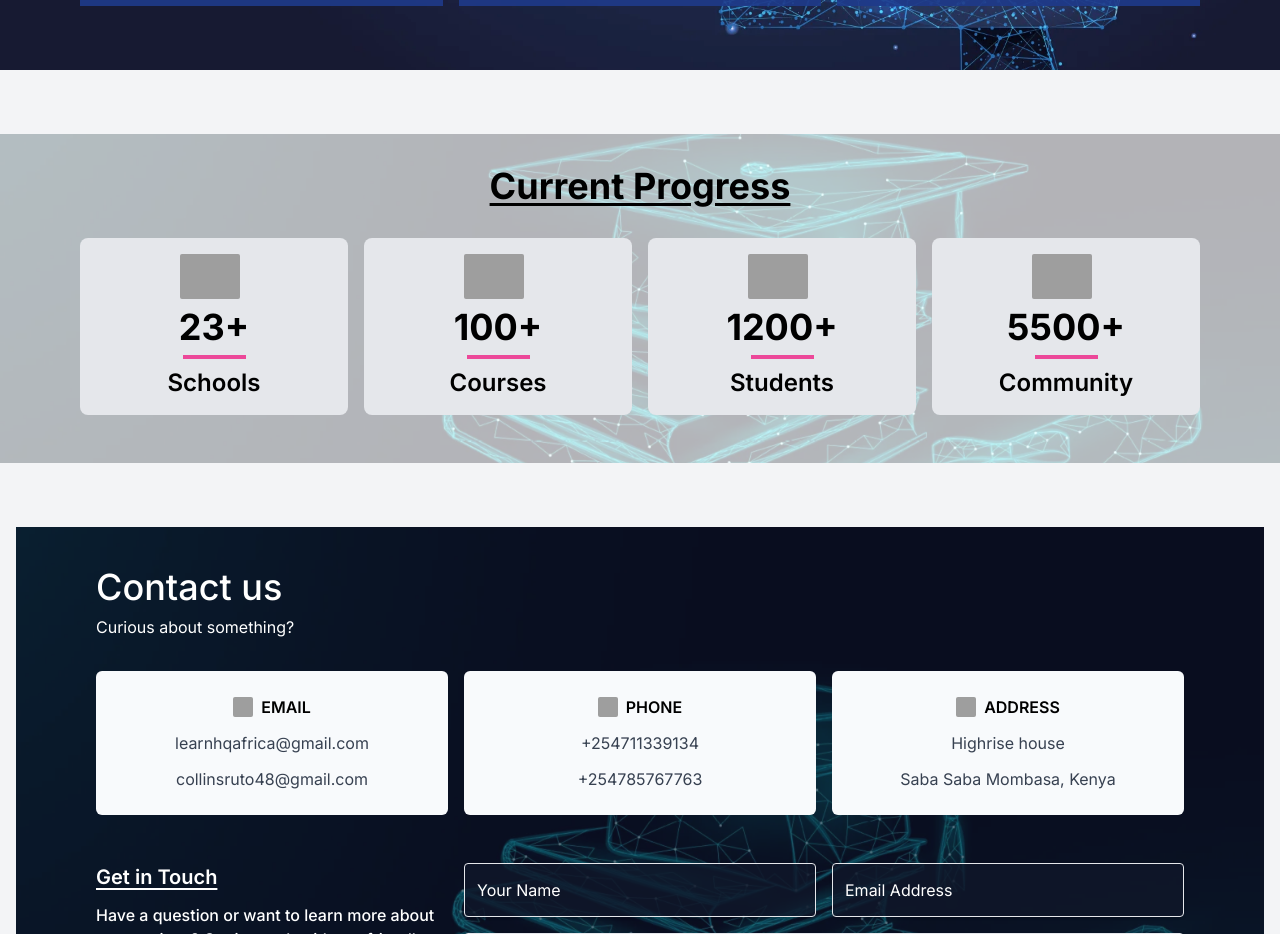
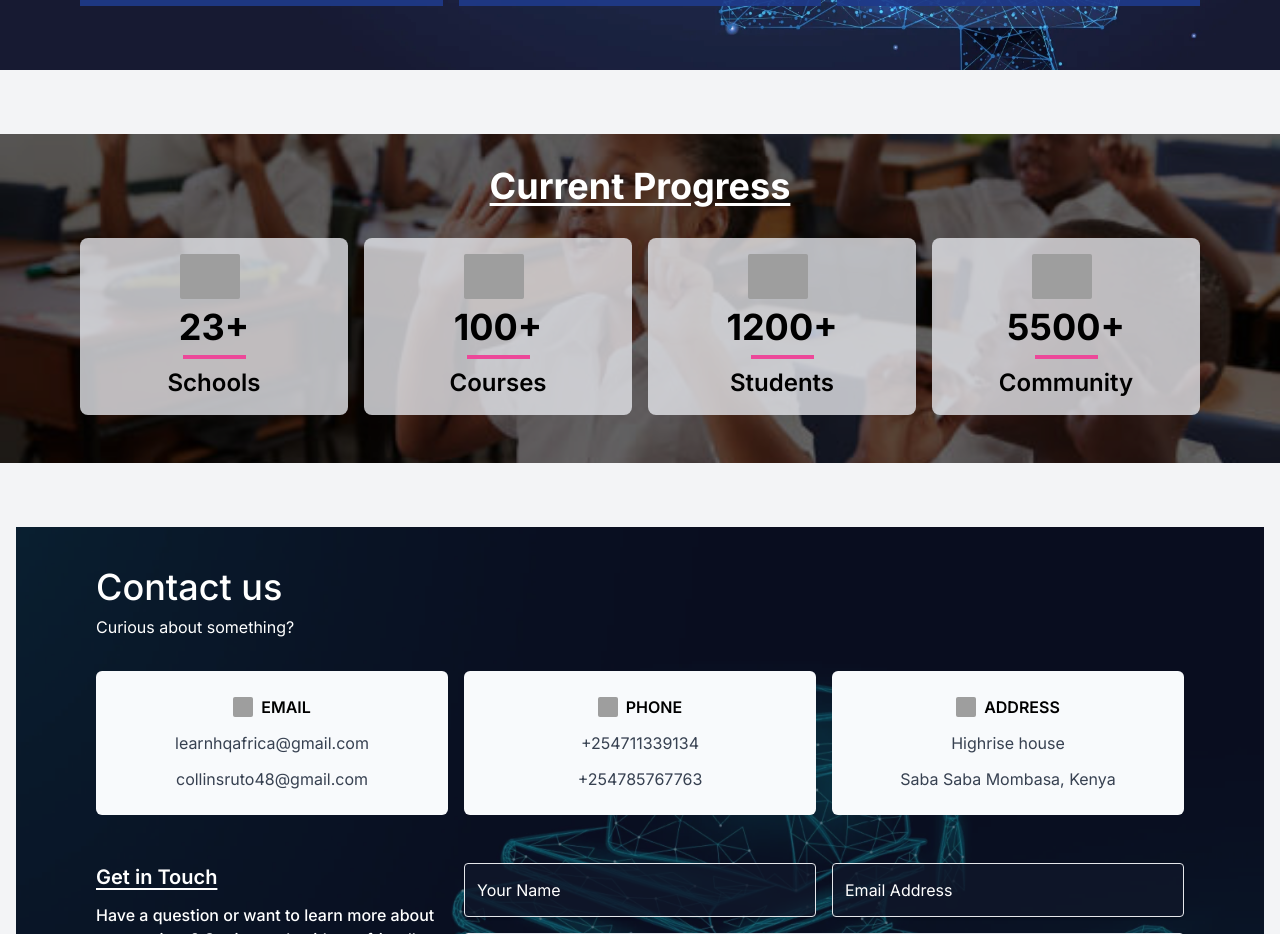
Before and after one commit to Collins-Ruto/learnhqhome, a Next.js app: page / in a window 1280 px wide. Shown: the part 1280-2214 px from the top of the page. Built offline with nearby package versions, Linux system fonts and the light colour scheme; grey boxes are pictures that could not be loaded.

Commit message:
stats ¯\_(ツ)_/¯

```diff
--- a/src/app/page.tsx
+++ b/src/app/page.tsx
@@ -53,8 +53,8 @@ export default function Home() {
           </div>
         </div>
         <div className="pt-[4rem] text-black">
-          <div className=" bg-[url('/contactbg.webp')] bg-fixed bg-cover bg-center">
-            <div className="mx-auto  bg-white bg-opacity-70">
+          <div className=" bg-[url('/stat1.jpg')] bg-fixed bg-cover bg-center">
+            <div className="mx-auto  bg-black bg-opacity-60">
               <div className="container py-[2rem] px-8 sm:px-6 m:px-0 lg:px-20 mx-auto">
                 <Stats />
               </div>
--- a/src/components/Stats.tsx
+++ b/src/components/Stats.tsx
@@ -11,7 +11,7 @@ type Stat = {
 function Stats() {
   const statCard = (stat: Stat) => {
     return (
-      <div className="flex flex-col gap-2 items-center bg-gray-200 py-4 p-2 rounded-lg">
+      <div className="flex flex-col gap-2 items-center bg-gray-200 bg-opacity-80 py-4 p-2 rounded-lg">
         <Image
           width={60}
           height={60}
@@ -28,7 +28,7 @@ function Stats() {
   return (
     <div>
       <div className="container mx-auto">
-        <div className="text-4xl font-bold text-center underline underline-offset-4 pb-4">Current Progress</div>
+        <div className="text-4xl font-bold text-white text-center underline underline-offset-4 pb-4">Current Progress</div>
         <div className="flex py-4 gap-4 flex-wrap md:flex-nowrap sm:flex-row">
           {stats.map((stat, index) => (
             <div className="w-1/3 md:w-1/4 grow" key={index}>
```
Also changed, not shown: public/stat1.jpg (added), public/stat2.jpg (added).
